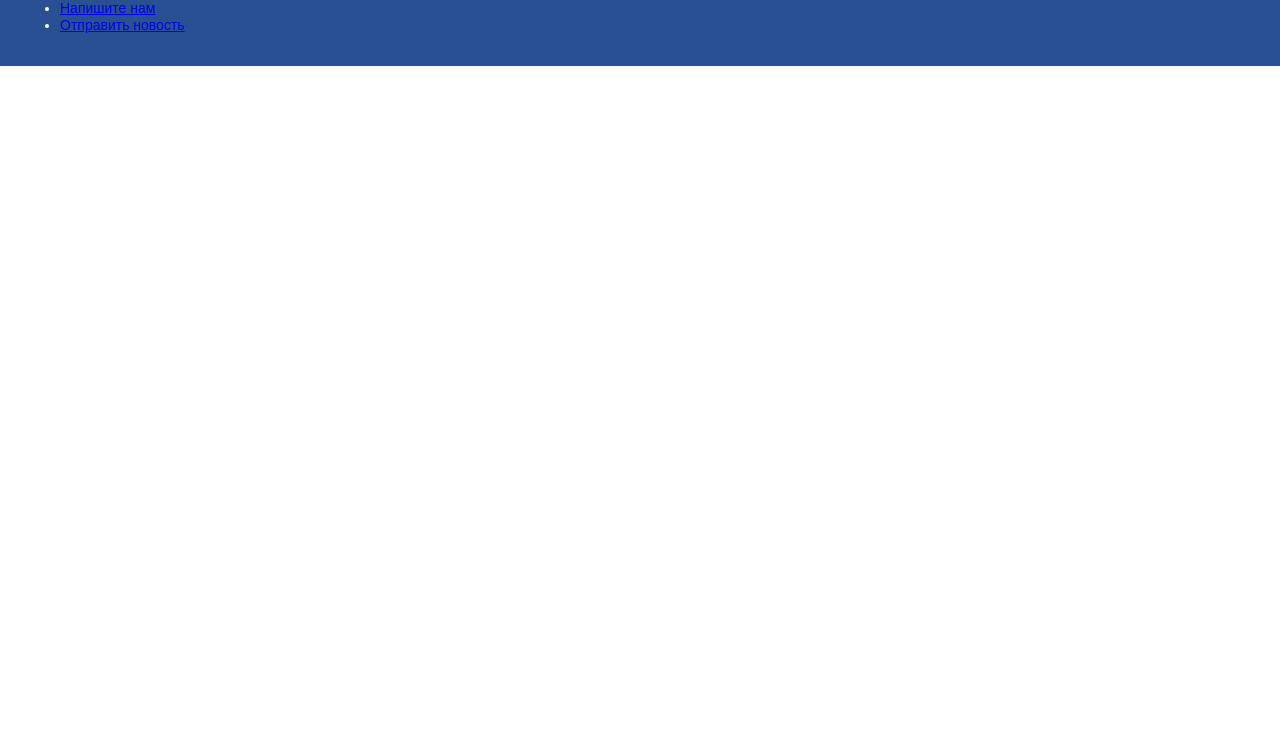
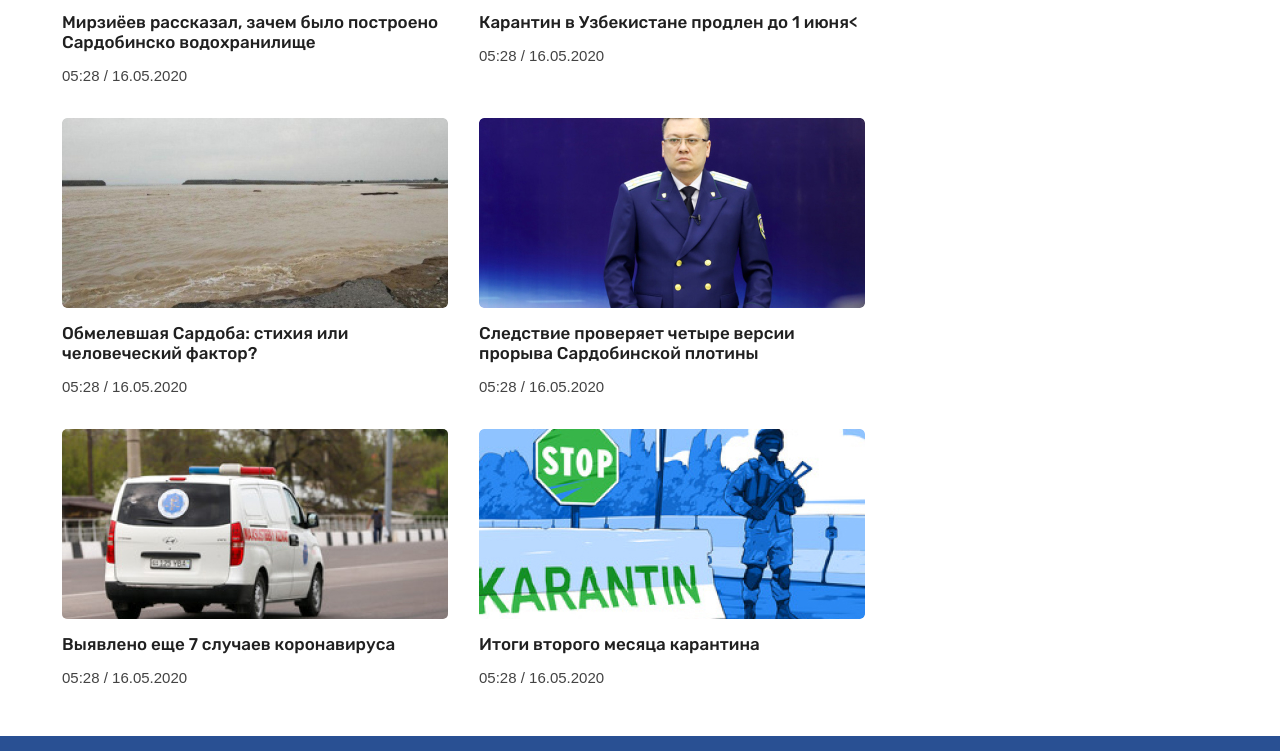
Before and after one commit to Sherzod-S/practise24, a plain HTML site: page index.html in a window 1280 px wide. Shown: the part 734-1485 px from the top of the page. Before the commit the page ends 800 px from the top, so only its background shows below. Drawn offline with Linux system fonts and the light colour scheme; a web font is replaced by a local one.

Commit message:
Section news

```diff
--- a/css/styles.css
+++ b/css/styles.css
@@ -345,6 +345,55 @@ img {
 .covid-info_stat-title--green {
   color: #05B135;
 }
+/* !News-Grid  */
+.news-grid {
+  margin-bottom: 16px;
+}
+.news-grid_list {
+  display: flex;
+  flex-wrap: wrap;
+  padding: 0;
+  margin: 0;
+  margin-left: 31px;
+  list-style-type:  none;
+}
+.news-grid_item {
+  position: relative;
+  width: 386px;
+  margin-left: 31px;
+  margin-bottom: 18px;
+}
+.news-grid_item:hover .news-grid_link {
+  color: #295091;
+}
+.news-grid_img {
+  width: 386px;
+  height: 190px;
+  margin-bottom: 11px;
+  border-radius: 5px;
+  object-fit: cover;
+}
+.news-grid_heading {
+  margin-top: 0;
+  margin-bottom: 11px;
+  font-weight: 500;
+  font-size: 17px;
+  line-height: 20px;
+}
+.news-grid_link {
+  text-decoration: none;
+  color: #202020;
+  transition: color 0.3s ease;
+}
+.news-grid_link::before {
+  position: absolute;
+  top: 0;
+  right: 0;
+  bottom: 0;
+  left: 0;
+  content: "";
+
+}
   /* !Site-footer */
 .site-footer {
   padding: 18px 0;
--- a/index.html
+++ b/index.html
@@ -9,7 +9,7 @@
 </head>
 <body class="page__body">
 
-   <!-- Site-header -->
+   <!-- ?Site-header -->
    <header class="site-header">
         <div class="container">
             <div class="site-header__top">
@@ -71,7 +71,7 @@
          </aside>
          </div><!-- container  -->
     </header>
-        <!-- Main-content  -->
+        <!-- ?Main-content  -->
     <main class="main-content">
         <div class="container">
          <!-- Covid-Info  -->
@@ -100,10 +100,58 @@
             </secton>
         </div>
     </main>
+    <!-- ?News-Grid  -->
+    <section class="news-grid">
+        <ul class="news-grid_list">
+            <li class="news-grid_item">
+                <img class="news-grid_img" src="img/prizident.jpg" alt="Prizident Uzbekistana"  width="386"  height="190">
+                <h3 class="news-grid_heading">
+                    <a class="news-grid_link" href="#">Мирзиёев рассказал, зачем было построено Сардобинско водохранилище</a>
+                </h3>
+                <p class="news-grid_date">05:28 / 16.05.2020</p>
+            </li>
+            <li class="news-grid_item">
+                <img class="news-grid_img" src="img/karantin.jpg" alt="karantin"  width="386"  height="190">
+                <h3 class="news-grid_heading">
+                    <a class="news-grid_link" href="#">Карантин в Узбекистане продлен до 1 июня<</a>
+                </h3>
+                <p class="news-grid_date">05:28 / 16.05.2020</p>
+            </li>
+            <li class="news-grid_item">
+                <img class="news-grid_img" src="img/sardoba.jpg" alt="sardoba"  width="386"  height="190">
+                <h3 class="news-grid_heading">
+                    <a  class="news-grid_link" href="#">Обмелевшая Сардоба: стихия или человеческий фактор?</a>
+                </h3>
+                <p class="news-grid_date">05:28 / 16.05.2020</p>
+            </li>
+            <li class="news-grid_item">
+                <img class="news-grid_img" src="img/prakuror.jpg" alt="prakuror"  width="386"  height="190">
+                <h3 class="news-grid_heading">
+                     <a class="news-grid_link" href="#">Следствие проверяет четыре версии прорыва Сардобинской плотины</a>
+                </h3>
+                <p class="news-grid_date">05:28 / 16.05.2020</p>
+            </li>
+            <li class="news-grid_item">
+                <img class="news-grid_img" src="img/med.jpg" alt="med"  width="386"  height="190">
+                <h3 class="news-grid_heading">
+                    <a class="news-grid_link" href="#">Выявлено еще 7 случаев коронавируса</a>
+                </h3>
+                <p class="news-grid_date">05:28 / 16.05.2020</p>
+            </li>
+            <li class="news-grid_item">
+                <img class="news-grid_img" src="img/qattiq-karantin.jpg" alt="karantin"  width="386"  height="190">
+                <h3 class="news-grid_heading">
+                    <a class="news-grid_link" href="#">Итоги второго месяца карантина</a>
+                </h3>
+                <p class="news-grid_date">05:28 / 16.05.2020</p>
+            </li>
+        </ul>
+
+    </section>
 
 
 
-        <!-- Site - footer -->
+        <!-- ?Site - footer -->
         <footer class="site-footer">
             <div class="container">
                 <div class="site-footer__top">
```
Also changed, not shown: img/karantin.jpg (added), img/med.jpg (added), img/prakuror.jpg (added), img/prizident.jpg (added), img/qattiq-karantin.jpg (added), img/sardoba.jpg (added).
